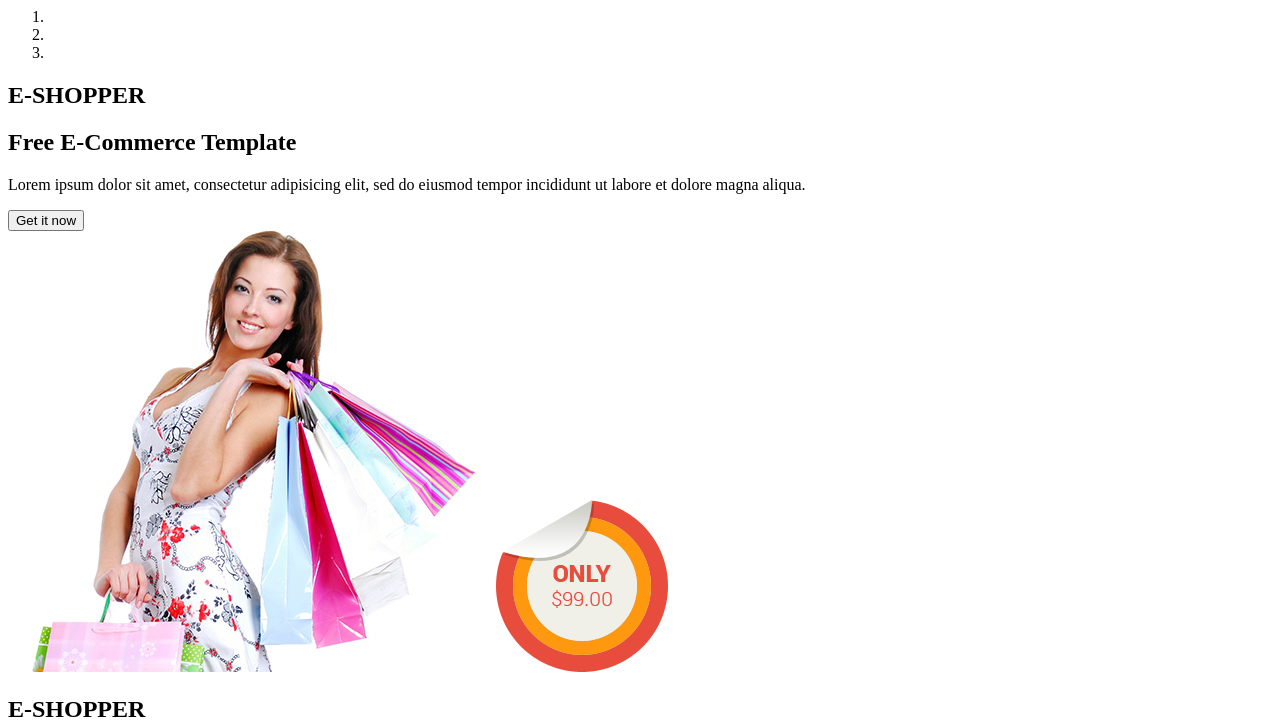
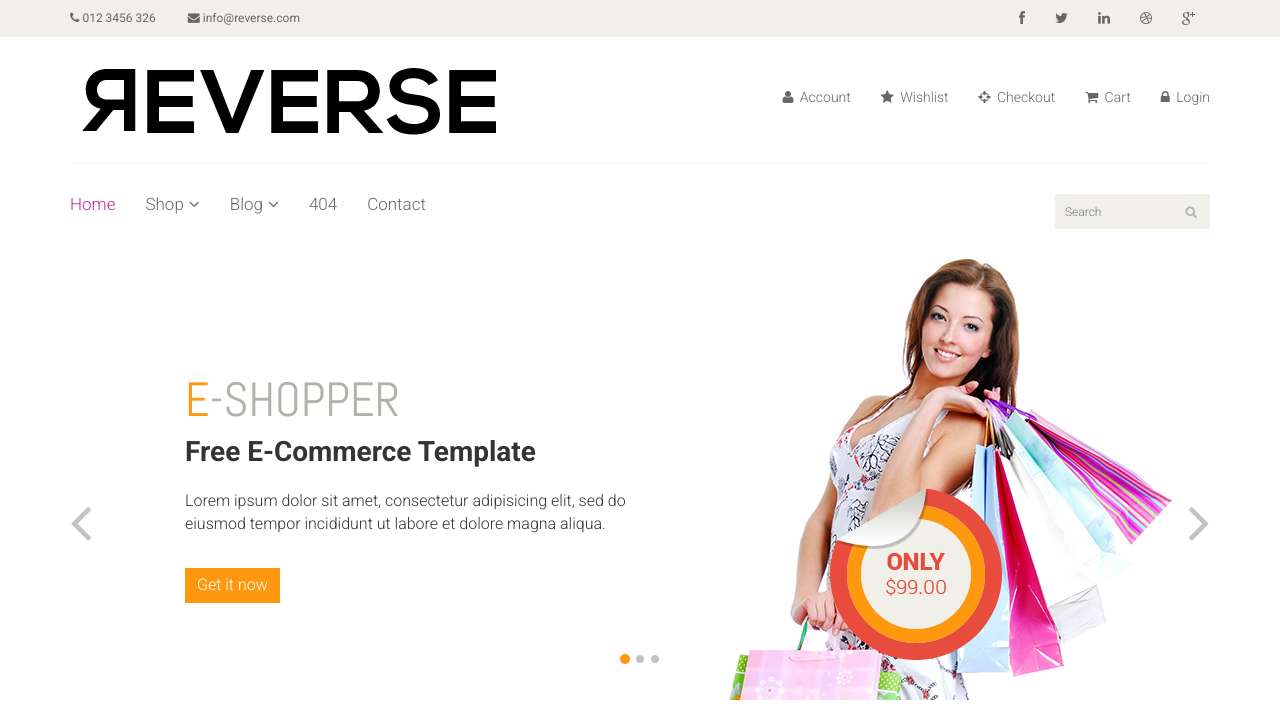
Before and after one commit to ClaudiaVielmetti/Shopper, a PHP site: page /public/index.php in a window 1280 px wide. Shown: the top 721 px of the page. Run offline with PHP 8.4, Linux system fonts and the light colour scheme.

Commit message:
Update index.php

```diff
--- a/app/views/shop/index.php
+++ b/app/views/shop/index.php
@@ -1,4 +1,4 @@
-
+<?php $this->view("shop/header"); ?>
 
 	<section id="slider"><!--slider-->
 		<div class="container">
@@ -755,3 +755,4 @@
 			</div>
 		</div>
 	</section>
+<?php $this->view("shop/footer"); ?>
```
